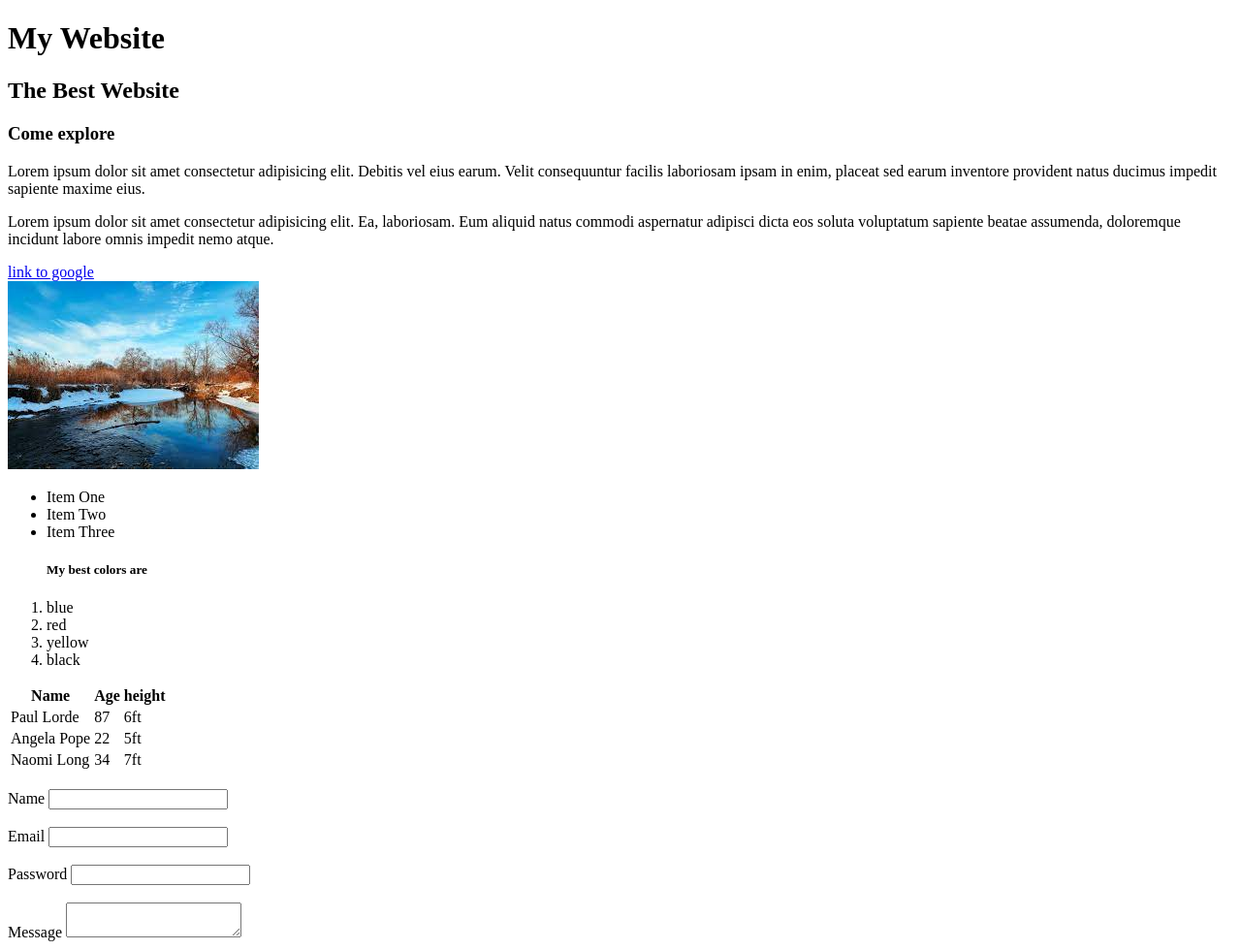
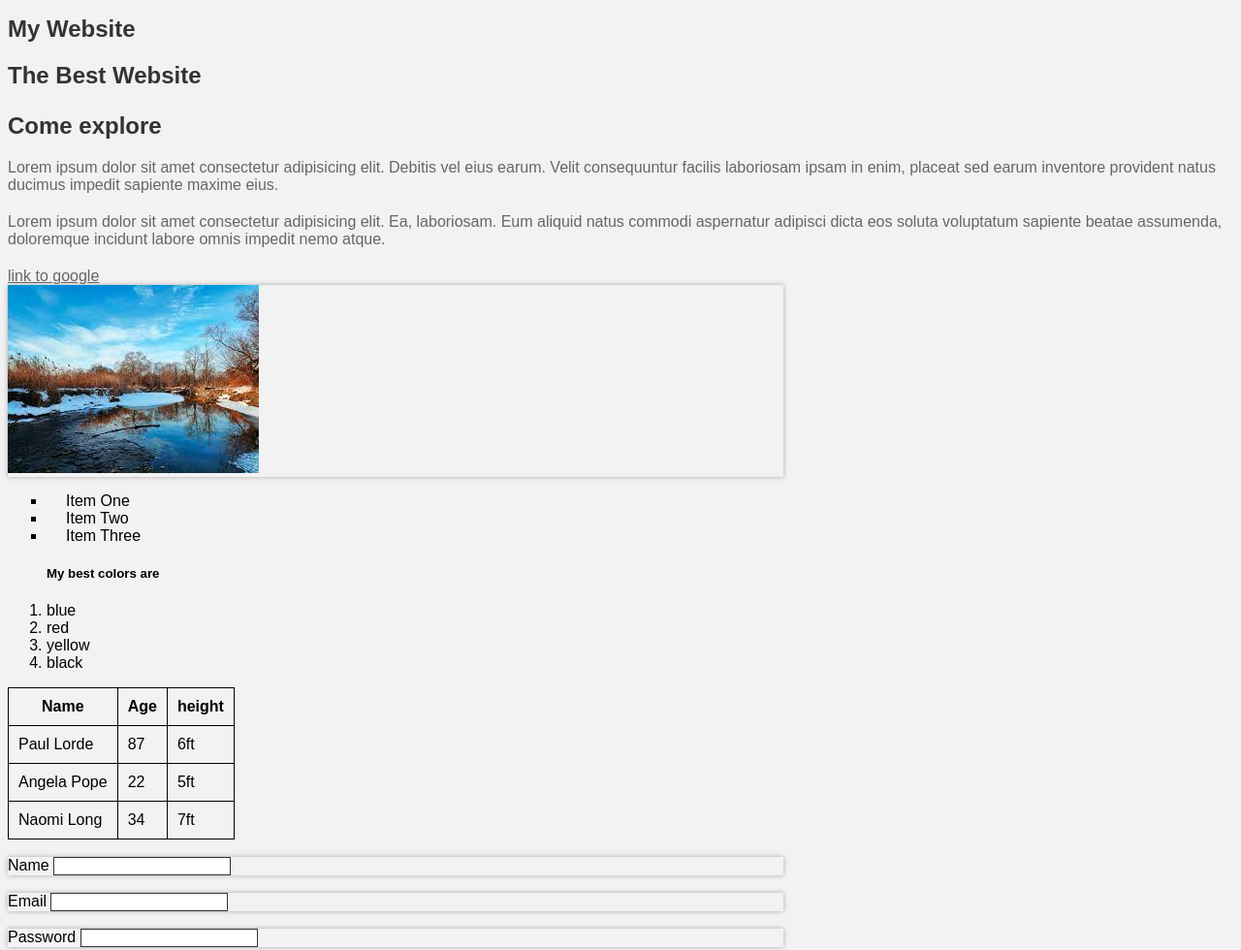
Before and after one commit to Isioma20/codeskills-two-weeks-bootcamp, a plain HTML site: page intro to HTML/index.html in a window 1280 px wide. Shown: the top 980 px of the page at 97% size. Drawn offline with Linux system fonts and the light colour scheme.

Commit message:
day two task of the code skills bootcamp

```diff
--- a/intro to HTML/index.html
+++ b/intro to HTML/index.html
@@ -2,11 +2,13 @@
 <html>
 <head>
     <title>codeskills bootcamp project 1</title>
+    <link rel="stylesheet" type="text/css" href="style.css">
+    <meta name="viewport" content="width=device-width, initial-scale=1.0">
 </head>
 <body>
-    <h1>My Website</h1>
-    <h2>The Best Website</h2>
-    <h3>Come explore</h3>
+    <h1 class="header">My Website</h1>
+    <h2 class="header">The Best Website</h2>
+    <h3 class="header">Come explore</h3>
     <p>Lorem ipsum dolor sit amet consectetur adipisicing elit. Debitis vel eius earum. Velit consequuntur facilis laboriosam ipsam in enim, placeat sed earum inventore provident natus ducimus impedit sapiente maxime eius.</p>
     <p>Lorem ipsum dolor sit amet consectetur adipisicing elit. Ea, laboriosam. Eum aliquid natus commodi aspernatur adipisci dicta eos soluta voluptatum sapiente beatae assumenda, doloremque incidunt labore omnis impedit nemo atque.</p>
     <a href="https://google.com">link to google</a>
@@ -26,7 +28,6 @@
         <li>black</li>
     </ol>
     <table>
-
         <thead>
             <tc>
                 <th>Name</th>
@@ -99,7 +100,7 @@
             </div>
             <br>
             <div>
-                <input type="submit" name="submit" value="submit">
+                <input type="submit" name="submit" value="submit" class="box1">
             </div>
     </form>
 </body>
--- /dev/null
+++ b/intro to HTML/style.css
@@ -0,0 +1,50 @@
+body{
+    background-color: #f2f2f2;
+    font-family: Arial, Helvetica, sans-serif;
+}
+h1, h2, h3{
+    font-size: 24px;
+}
+p, a{
+    font-size: 16px;
+}
+p, a, h1, h2, h3{
+    margin-bottom: 20px;
+}
+.header{
+    color: #333333;
+}
+p, a{
+    color: #666666;
+}
+a:hover {
+    text-decoration: underline;
+    color: #0000ff;
+}
+ul{
+    list-style-type: square;
+    text-indent: 20px;
+}
+table, td, th{
+    border-collapse: collapse;
+    border: solid 1px
+}
+th, td{
+    padding: 10px;
+}
+input, textarea{
+    background-color: #ffffff;
+    border: solid 1px;
+    color: #333333;
+}
+.box1{
+    background-color: #eeeeee;
+}
+.box1:hover{
+    background-color: #cccccc;
+}
+
+div{
+    max-width: 800px;
+    box-shadow: 0 0 5px rgba(0,0,0,0.3);
+}
```
